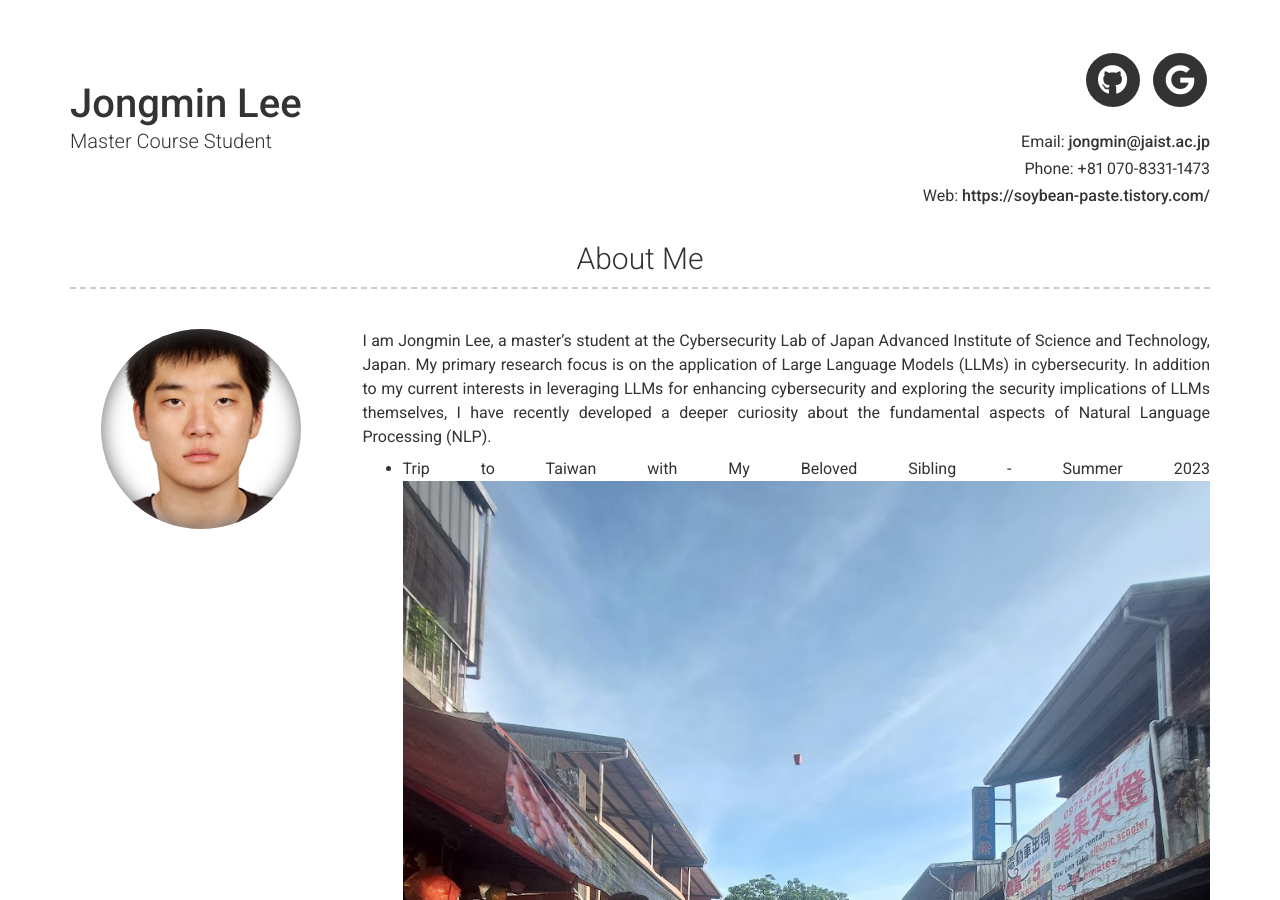
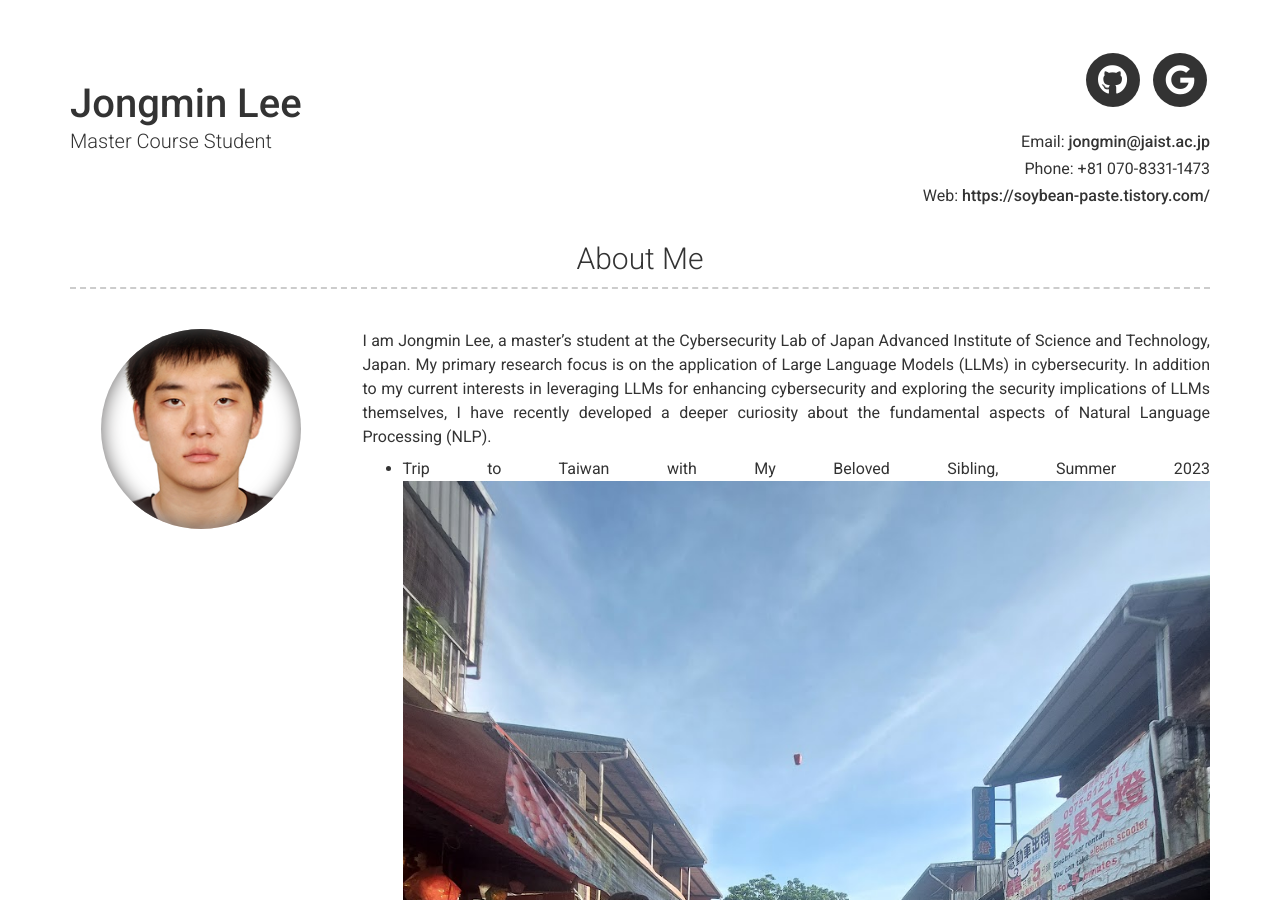
Before and after one commit to strike137/strike137.github.io, a Jekyll site: the page built from index.md, in a window 1280 px wide and 900 px high. Built offline with Jekyll 4.4.1, drawn with Linux system fonts in a browser that asks for light colours; nearby versions of some CDN libraries.

Commit message:
Update _config.yml

```diff
--- a/_config.yml
+++ b/_config.yml
@@ -37,7 +37,7 @@ github_username:  strike137
 about_profile_image: /images/profile.jpg
 about_content: | # this will include new lines to allow paragraphs
   I am Jongmin Lee, a master's student at the Cybersecurity Lab of Japan Advanced Institute of Science and Technology, Japan. My primary research focus is on the application of Large Language Models (LLMs) in cybersecurity. In addition to my current interests in leveraging LLMs for enhancing cybersecurity and exploring the security implications of LLMs themselves, I have recently developed a deeper curiosity about the fundamental aspects of Natural Language Processing (NLP).
-  - Trip to Taiwan with My Beloved Sibling - Summer 2023 ![alt text](/images/taiwan.jpg "Taiwan")
+  - Trip to Taiwan with My Beloved Sibling, Summer 2023 ![alt text](/images/taiwan.jpg "Taiwan")
 
 content:
   - title: Education
```
